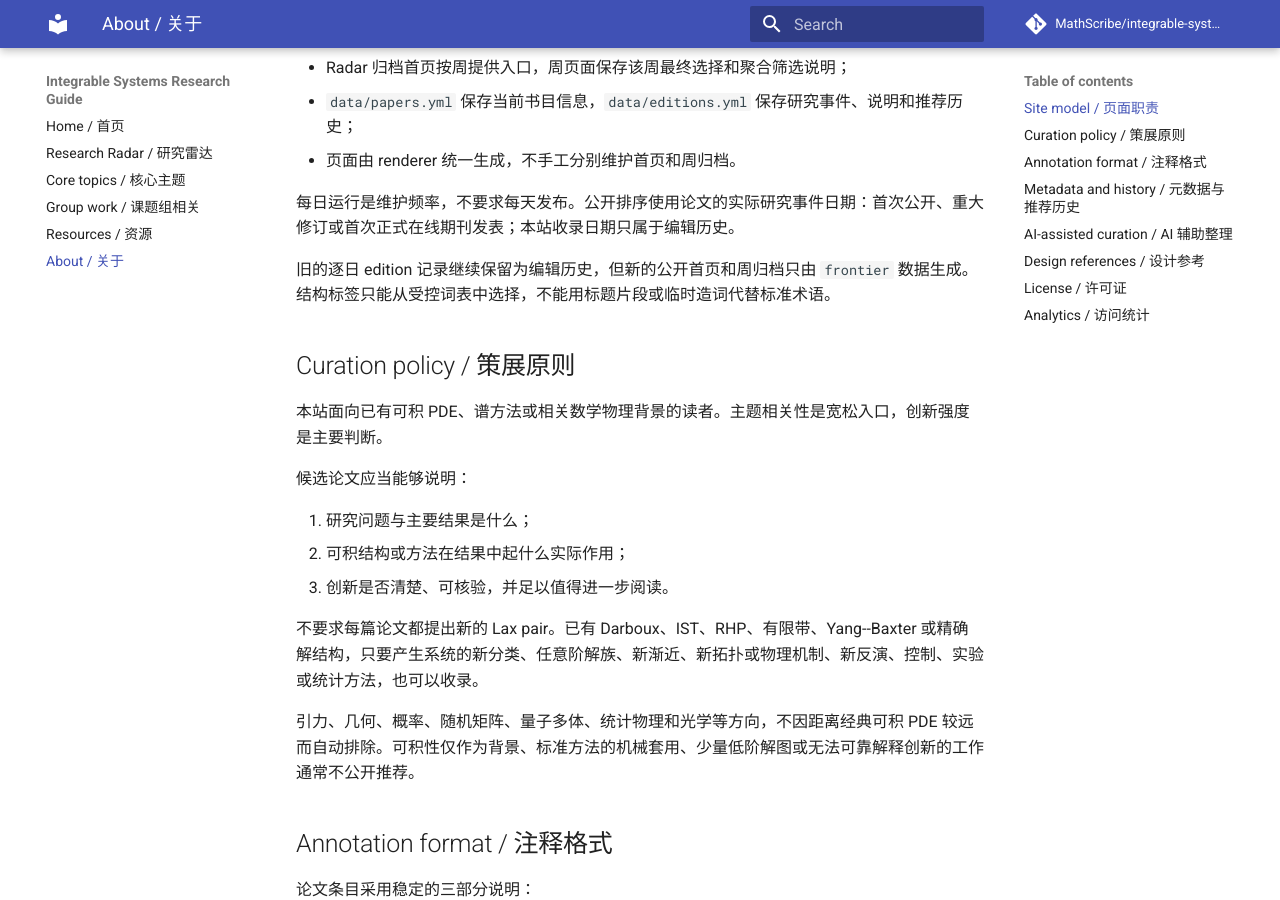
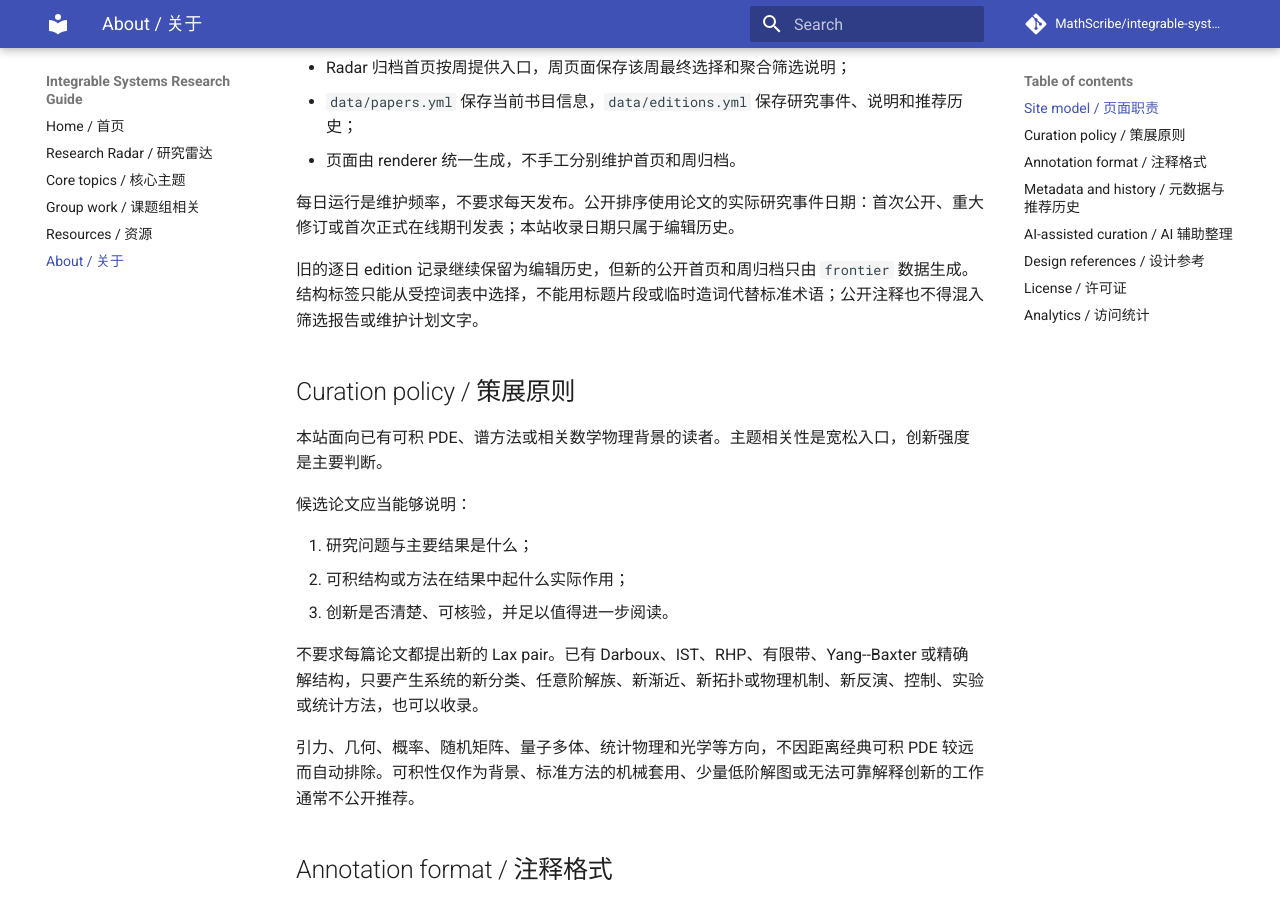
Before and after one commit to MathScribe/integrable-systems-guide, an MkDocs documentation site: the page built from docs/about.md, in a window 1280 px wide and 900 px high, scrolled down 409 px. Built offline with MkDocs 1.6.1 and Material for MkDocs 9.7.7, drawn with Linux system fonts in a browser that asks for light colours; comment, search, counter and statistics services are not loaded.

Commit message:
Finalize radar merge readiness note

```diff
--- a/docs/about.md
+++ b/docs/about.md
@@ -15,7 +15,7 @@ This project is a small research-oriented guide for integrable systems and relat
 
 每日运行是维护频率，不要求每天发布。公开排序使用论文的实际研究事件日期：首次公开、重大修订或首次正式在线期刊发表；本站收录日期只属于编辑历史。
 
-旧的逐日 edition 记录继续保留为编辑历史，但新的公开首页和周归档只由 `frontier` 数据生成。结构标签只能从受控词表中选择，不能用标题片段或临时造词代替标准术语。
+旧的逐日 edition 记录继续保留为编辑历史，但新的公开首页和周归档只由 `frontier` 数据生成。结构标签只能从受控词表中选择，不能用标题片段或临时造词代替标准术语；公开注释也不得混入筛选报告或维护计划文字。
 
 ## Curation policy / 策展原则
 
```
